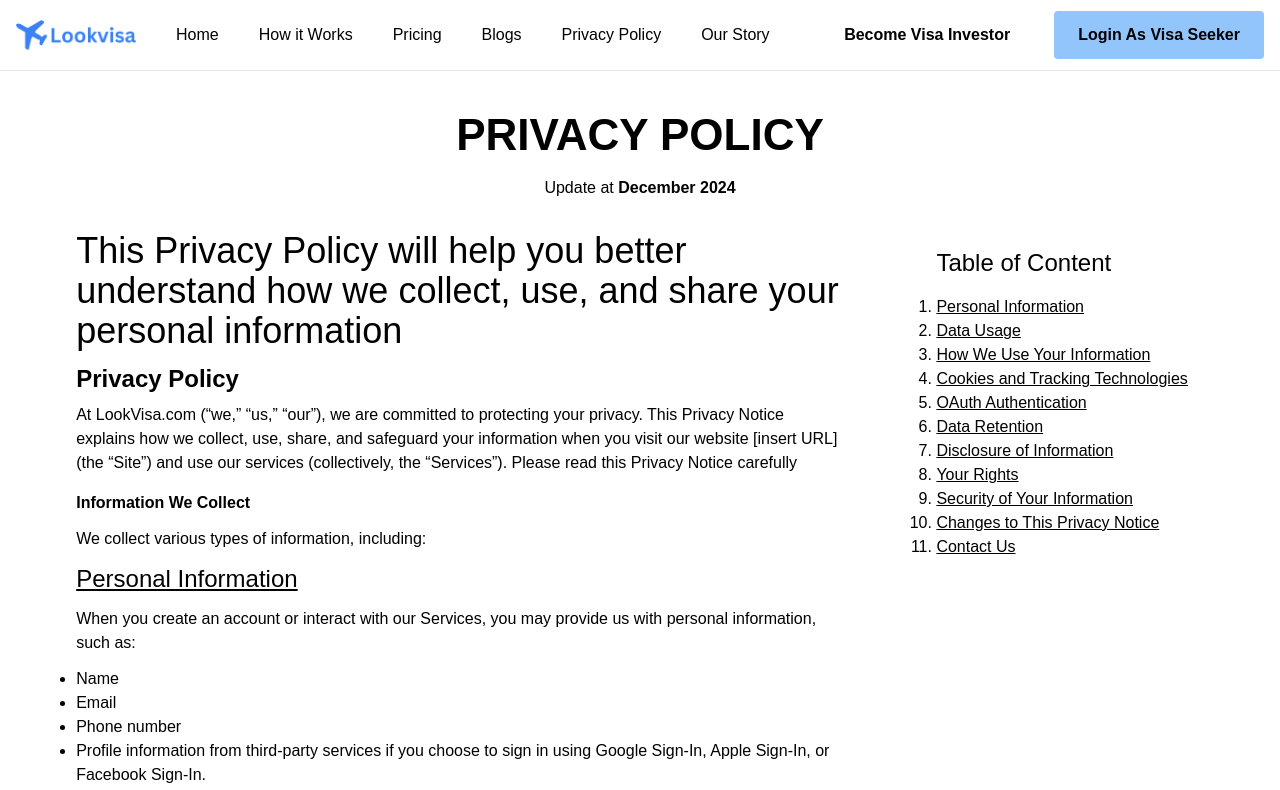
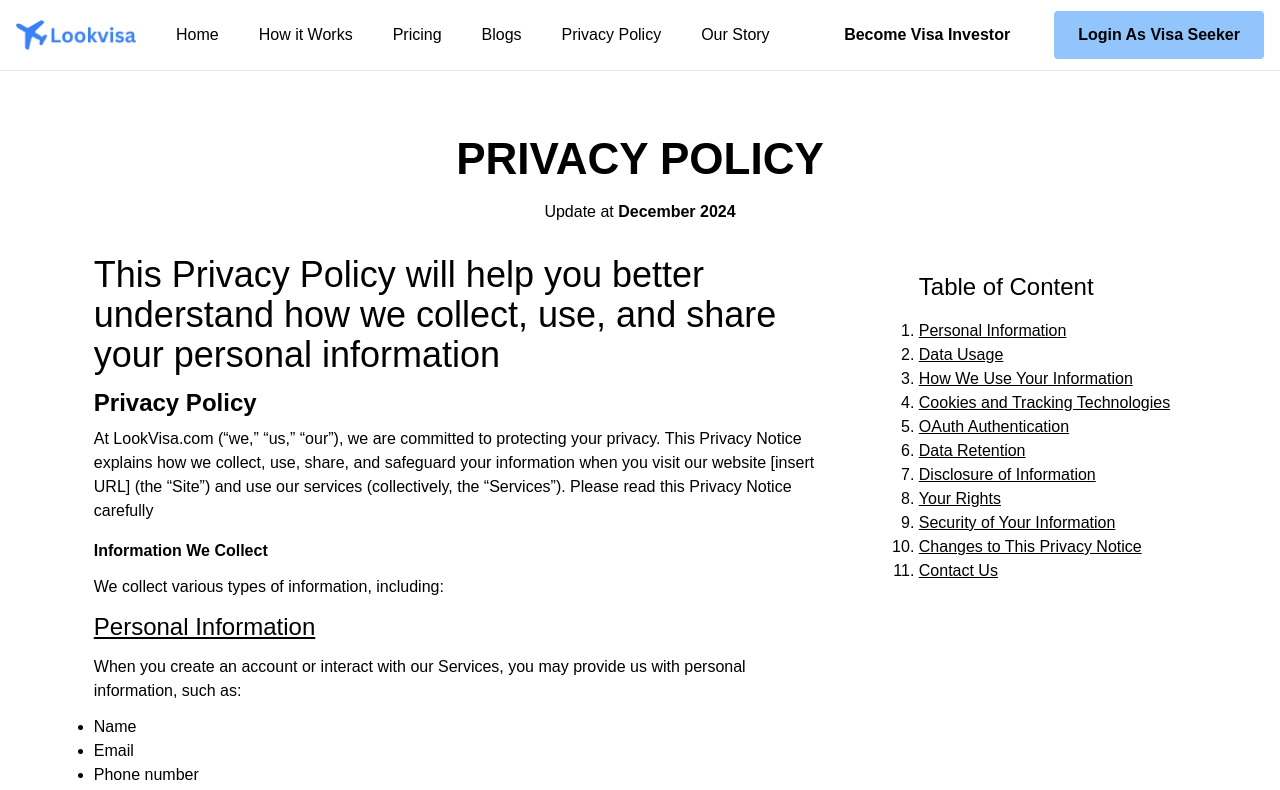
Before and after one commit to Practice-AZ400abc/podopen123, a Next.js app: page /PrivacyPolicy in a window 1280 px wide. Shown: the top 790 px of the page. Built offline with nearby package versions, Linux system fonts and the light colour scheme; no server answers; a web font is replaced by a local one.

Commit message:
Added padding to privacy policy

```diff
--- a/app/PrivacyPolicy/page.jsx
+++ b/app/PrivacyPolicy/page.jsx
@@ -5,9 +5,9 @@ import React from 'react'
 const PrivacyPolicy = () => {
 
     return (
-        <div className='mx-auto container'  >
+        <div className='mx-auto container p-6'  >
             {/* Heading */}
-            <div className='w-full flex items-center justify-center gap-2 flex-col h-[20vh] mb-100 p-4'>
+            <div className='w-full flex items-center justify-center gap-2 flex-col h-[20vh] mb-100'>
                 <h1 className='text-[44px] uppercase font-semibold'>Privacy Policy</h1>
                 <p>Update at <span className='font-bold'>December 2024</span></p>
             </div>
```
